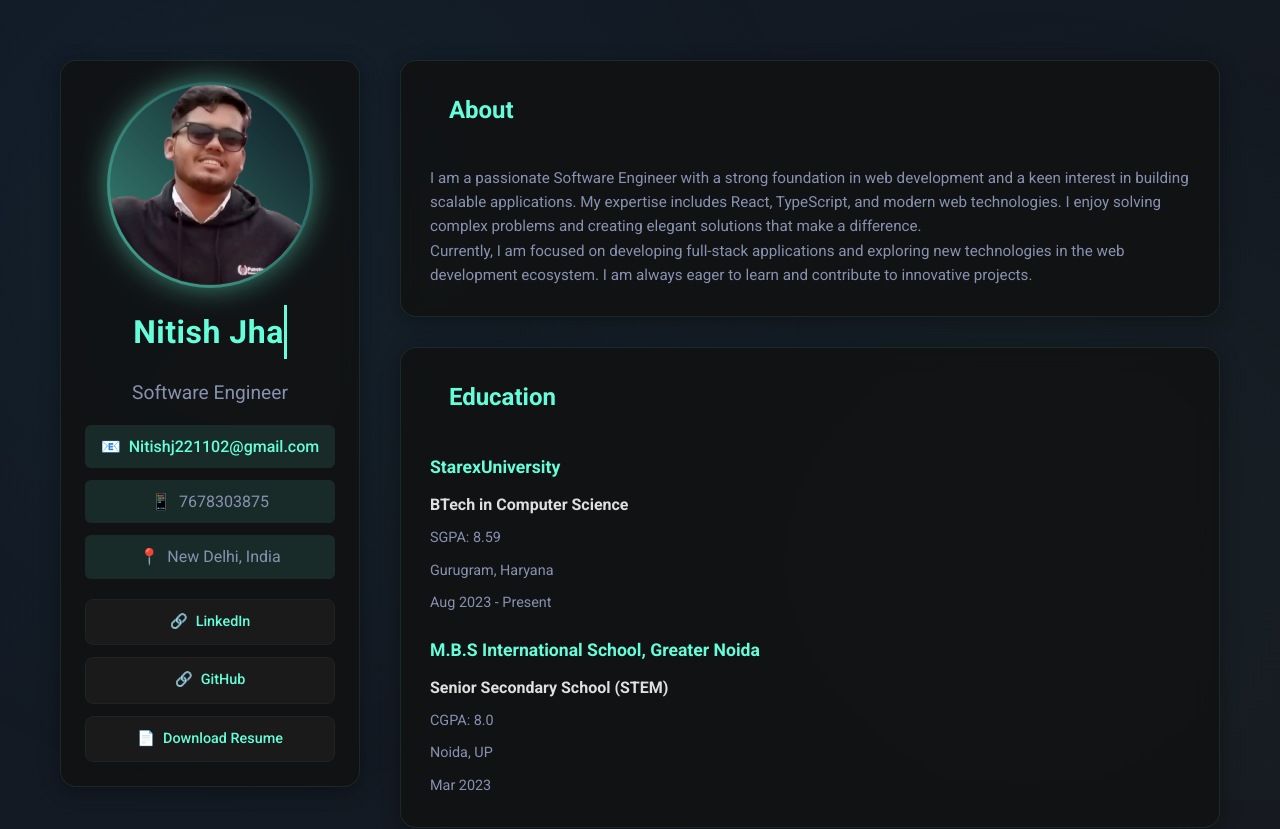
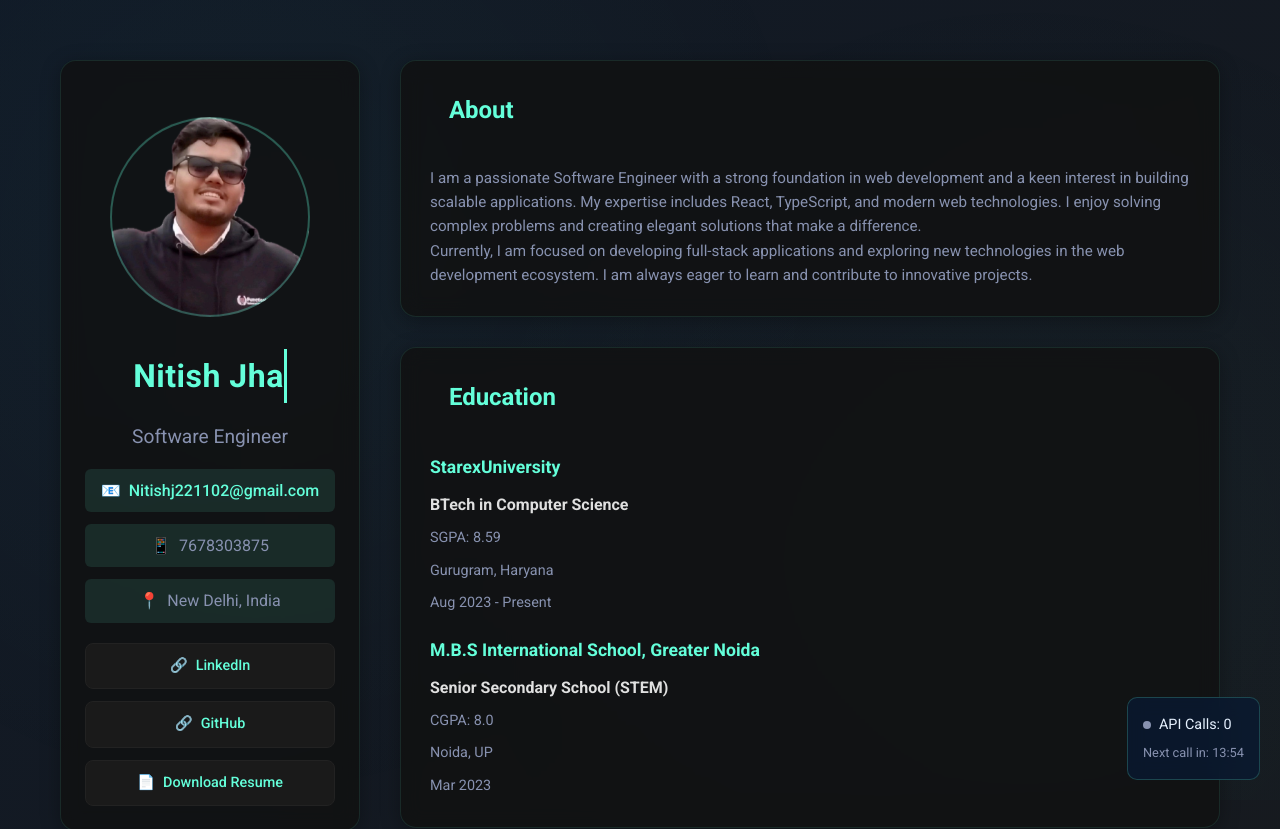
Before and after one commit to Nj221102/Portfolio, a React (Vite) app: page / in a window 1280 px wide. Shown: the top 829 px of the page. Built offline with nearby package versions, Linux system fonts and the light colour scheme; no server answers.

Commit message:
fix: add API tracker and fix photo path

```diff
--- a/src/App.tsx
+++ b/src/App.tsx
@@ -11,6 +11,7 @@ import Skills from './components/Skills'
 import Achievements from './components/Achievements'
 import Certificates from './components/Certificates'
 import BackgroundPattern from './components/BackgroundPattern'
+import ApiTracker from './components/ApiTracker'
 import { fadeIn, gradientMove, scaleIn } from './styles/animations'
 import { pingServer, PING_INTERVAL } from './utils/api'
 
@@ -207,6 +208,7 @@ function App() {
           </Section>
         </MainContent>
       </Container>
+      <ApiTracker />
     </AppContainer>
   )
 }
--- /dev/null
+++ b/src/components/ApiTracker.tsx
@@ -0,0 +1,102 @@
+import { useState, useEffect } from 'react'
+import styled from 'styled-components'
+
+const TrackerContainer = styled.div`
+  position: fixed;
+  bottom: 20px;
+  right: 20px;
+  background: rgba(10, 25, 47, 0.85);
+  padding: 15px;
+  border-radius: 10px;
+  border: 1px solid rgba(100, 255, 218, 0.2);
+  backdrop-filter: blur(10px);
+  color: #e6f1ff;
+  font-size: 0.9rem;
+  z-index: 1000;
+  transition: all 0.3s ease;
+
+  &:hover {
+    border-color: rgba(100, 255, 218, 0.5);
+    box-shadow: 0 0 15px rgba(100, 255, 218, 0.1);
+  }
+`
+
+const StatusDot = styled.span<{ isActive: boolean }>`
+  display: inline-block;
+  width: 8px;
+  height: 8px;
+  border-radius: 50%;
+  background-color: ${props => props.isActive ? '#64ffda' : '#8892b0'};
+  margin-right: 8px;
+  transition: background-color 0.3s ease;
+`
+
+const CountdownText = styled.div`
+  color: #8892b0;
+  margin-top: 5px;
+  font-size: 0.8rem;
+`
+
+const ApiTracker = () => {
+  const [callCount, setCallCount] = useState(0)
+  const [nextCallIn, setNextCallIn] = useState(14 * 60)
+  const [isActive, setIsActive] = useState(false)
+
+  const formatTime = (seconds: number) => {
+    const minutes = Math.floor(seconds / 60)
+    const remainingSeconds = seconds % 60
+    return `${minutes}:${remainingSeconds.toString().padStart(2, '0')}`
+  }
+
+  useEffect(() => {
+    const makeApiCall = async () => {
+      try {
+        setIsActive(true)
+        const response = await fetch('https://cric-island-backend.onrender.com/cric-island/start', {
+          method: 'POST',
+          headers: {
+            'Content-Type': 'application/json'
+          }
+        })
+
+        if (response.ok) {
+          setCallCount(prev => prev + 1)
+        }
+      } catch (error) {
+        console.warn('API call failed:', error)
+      } finally {
+        setIsActive(false)
+      }
+    }
+
+    // Initial call
+    makeApiCall()
+
+    // Set up the countdown timer
+    const countdownInterval = setInterval(() => {
+      setNextCallIn(prev => {
+        if (prev <= 1) {
+          makeApiCall()
+          return 14 * 60
+        }
+        return prev - 1
+      })
+    }, 1000)
+
+    return () => clearInterval(countdownInterval)
+  }, [])
+
+  return (
+    <TrackerContainer>
+      <div>
+        <StatusDot isActive={isActive} />
+        API Calls: {callCount}
+      </div>
+      <CountdownText>
+        Next call in: {formatTime(nextCallIn)}
+      </CountdownText>
+    </TrackerContainer>
+  )
+}
+
+export default ApiTracker
--- a/src/components/Photo.tsx
+++ b/src/components/Photo.tsx
@@ -4,25 +4,22 @@ import { float, glowPulse } from '../styles/animations'
 const PhotoContainer = styled.div`
   display: flex;
   justify-content: center;
-  margin-bottom: 20px;
+  align-items: center;
+  margin: 2rem 0;
   position: relative;
+
+  &:hover::before {
+    opacity: 1;
+  }
 
   &::before {
     content: '';
     position: absolute;
-    top: -5px;
-    left: -5px;
-    right: -5px;
-    bottom: -5px;
-    border-radius: 50%;
-    background: linear-gradient(45deg, #64ffda, #0a192f);
+    width: 100%;
+    height: 100%;
+    background: radial-gradient(circle at center, rgba(100, 255, 218, 0.1), transparent 70%);
     opacity: 0;
     transition: opacity 0.3s ease;
-    z-index: 0;
-  }
-
-  &:hover::before {
-    opacity: 1;
   }
 `
 
@@ -30,37 +27,18 @@ const ProfilePhoto = styled.div`
   width: 200px;
   height: 200px;
   border-radius: 50%;
-  position: relative;
-  z-index: 1;
+  background-image: url('/Portfolio/pic.png');
+  background-size: cover;
+  background-position: center;
+  border: 2px solid rgba(100, 255, 218, 0.3);
   animation: ${float} 6s ease-in-out infinite;
+  transition: all 0.3s ease;
 
-  &::before {
-    content: '';
-    position: absolute;
-    width: 100%;
-    height: 100%;
-    border-radius: 50%;
-    background: url('/pic.png') center/cover;
-    box-shadow: 0 0 20px rgba(100, 255, 218, 0.2);
-    animation: ${glowPulse} 4s ease-in-out infinite;
-  }
-
-  &::after {
-    content: '';
-    position: absolute;
-    top: -3px;
-    left: -3px;
-    right: -3px;
-    bottom: -3px;
-    border-radius: 50%;
-    background: linear-gradient(45deg, #64ffda, #0a192f);
-    z-index: -1;
-    opacity: 0.5;
-    transition: opacity 0.3s ease;
-  }
-
-  &:hover::after {
-    opacity: 1;
+  &:hover {
+    transform: scale(1.05);
+    border-color: rgba(100, 255, 218, 0.8);
+    box-shadow: 0 0 20px rgba(100, 255, 218, 0.4);
+    animation: ${glowPulse} 2s ease-in-out infinite;
   }
 `
 
```
